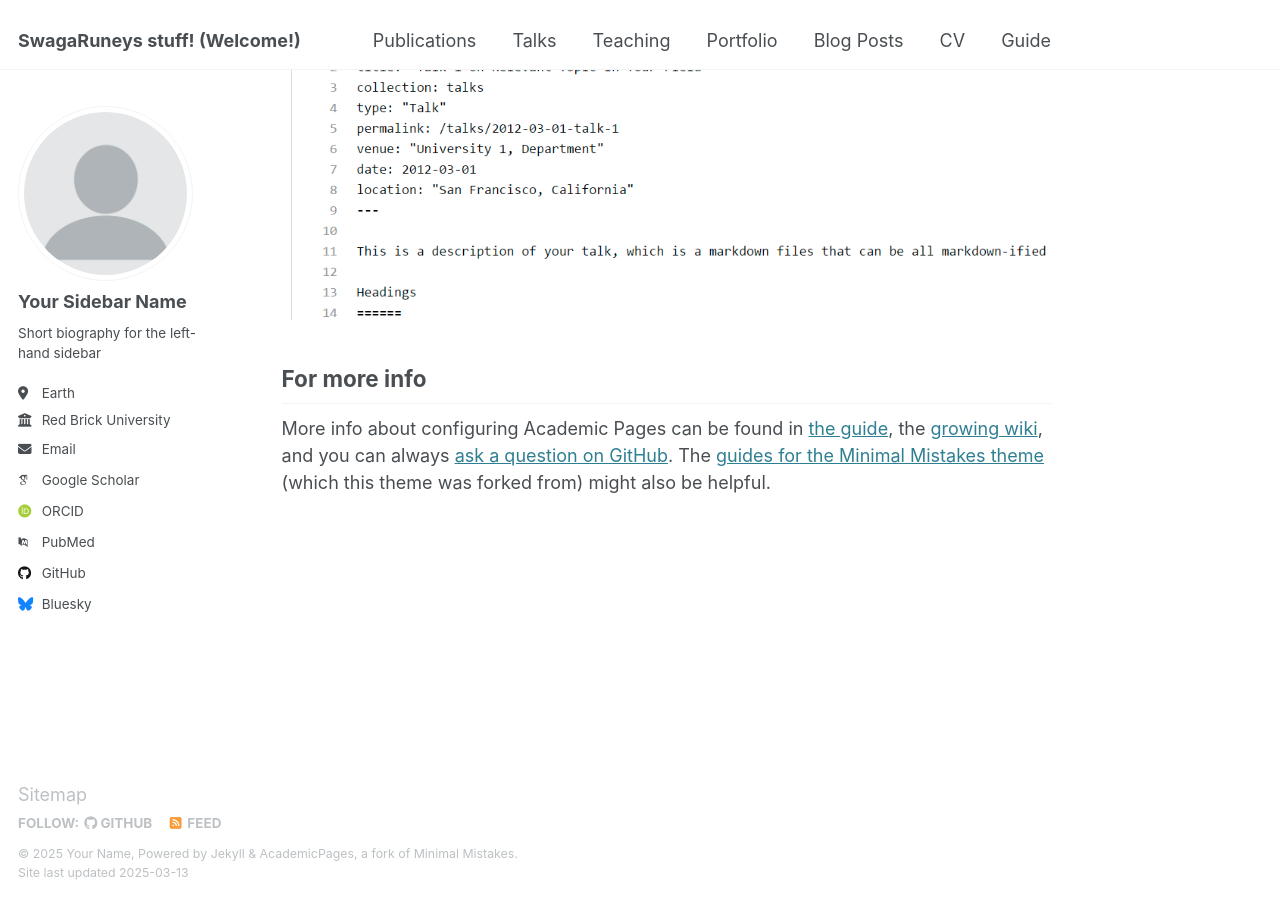
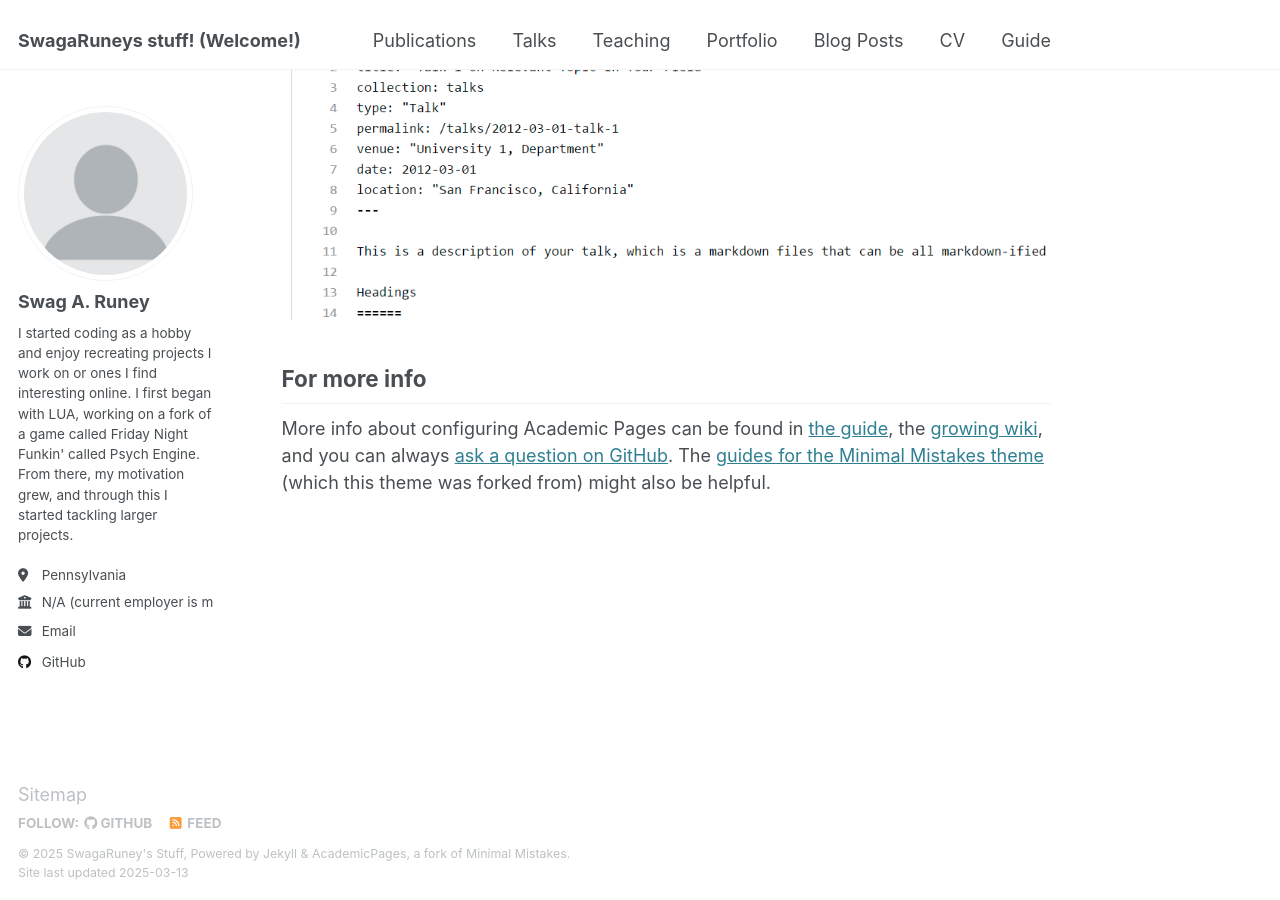
Before and after one commit to SwagaRuney/swagasstuff.github.io, a Jekyll site: the page built from _pages/about.md, in a window 1280 px wide and 900 px high, scrolled down 2642 px. Built offline with Jekyll 4.4.1, drawn with Linux system fonts in a browser that asks for light colours; some web fonts are replaced.

Commit message:
Update _config.yml

```diff
--- a/_config.yml
+++ b/_config.yml
@@ -11,11 +11,11 @@ locale                   : "en-US"
 site_theme               : "default"
 title                    : "SwagaRuneys stuff! (Welcome!)"
 title_separator          : "-"
-name                     : &name "Your Name"
-description              : &description "personal description"
-url                      : https://academicpages.github.io # the base hostname & protocol for your site e.g. "https://[your GitHub username].github.io"
+name                     : &name "SwagaRuney's Stuff"
+description              : &description "Just a website to show my work and projects!"
+url                      : https://academicpages.github.io # the base hostname & protocol for your site e.g. "https://swagaruney.github.io/swagasstuff.github.io/"
 baseurl                  : "" # the subpath of your site, e.g. "/blog"
-repository               : "academicpages/academicpages.github.io"
+repository               : "https://github.com/SwagaRuney/swagasstuff.github.io"
 
 # Site Author - The following control what appear as part of the author content on the side bar.
 #               If a field is blank the icon and link will not appear, otherwise it will be shown.
@@ -23,66 +23,66 @@ repository               : "academicpages/academicpages.github.io"
 author:
   # Biographic information
   avatar           : "profile.png"
-  name             : "Your Sidebar Name"
-  pronouns         : # example: "she/her"
-  bio              : "Short biography for the left-hand sidebar"
-  location         : "Earth"
-  employer         : "Red Brick University"
-  uri              : # URL
-  email            : "none@example.org"
+  name             : "Swag A. Runey"
+  pronouns         : # example: "He/Him"
+  bio              : "I started coding as a hobby and enjoy recreating projects I work on or ones I find interesting online. I first began with LUA, working on a fork of a game called Friday Night Funkin' called Psych Engine. From there, my motivation grew, and through this I started tackling larger projects. "
+  location         : "Pennsylvania"
+  employer         : "N/A (current employer is myself)"
+  uri              : # https://www.youtube.com/@SwagaRuney
+  email            : "swagaruney@gmail.com"
 
   # Academic websites
   arxiv            : # URL - Update with the correct link to your profile
-  googlescholar    : "https://scholar.google.com/citations?user=PS_CX0AAAAAJ"
+  #googlescholar    : "https://scholar.google.com/citations?user=PS_CX0AAAAAJ"
   impactstory      : # URL
-  orcid            : "http://orcid.org/yourorcidurl"
-  semantic         : # URL
-  pubmed           : "https://www.ncbi.nlm.nih.gov/pubmed/?term=john+snow"
-  researchgate     : # URL
-  scopus           : # URL
+  #orcid            : "http://orcid.org/yourorcidurl"
+  #semantic         : # URL
+  #pubmed           : "https://www.ncbi.nlm.nih.gov/pubmed/?term=john+snow"
+  #researchgate     : # URL
+  #scopus           : # URL
 
   # Repositories and software development
-  bitbucket        : # Username - Update with your username on the site
-  codepen          : # Username
-  dribbble         : # Username
-  github           : "academicpages"
-  kaggle           : # Username
-  stackoverflow    : # User number or user number and name (i.e., use "1" or "1/jeff-atwood")
+  #bitbucket        : # Username - Update with your username on the site
+  #codepen          : # Username
+  #dribbble         : # Username
+  github           : "SwagaRuney"
+  #kaggle           : # Username
+  #stackoverflow    : # User number or user number and name (i.e., use "1" or "1/jeff-atwood")
 
   # Social media
-  bluesky          : "bsky.app" # Replace this with you Bluesky username
-  facebook         : # Username
-  flickr           : # Username
-  foursquare       : # Username
-  goodreads        : # Username
-  google_plus      : # Username
-  keybase          : # Username
-  instagram        : # Username
-  lastfm           : # Username
-  linkedin         : # Username
-  mastodon         : # URL
-  medium           : # URL
-  pinterest        : # Username
-  soundcloud       : # Username
-  steam            : # Username
-  telegram         : # URL
-  tumblr           : # Username
-  twitter          : # Username for X / Twitter
-  vine             : # Username
-  weibo            : # Username
-  wikipedia        : # Username
-  xing             : # Username
-  youtube          : # Username
-  zhihu            : # Username
+  #bluesky          : "bsky.app" # Replace this with you Bluesky username
+  #facebook         : # Username
+  #flickr           : # Username
+  #foursquare       : # Username
+  #goodreads        : # Username
+  #google_plus      : # Username
+  #keybase          : # Username
+  #instagram        : # Username
+  #lastfm           : # Username
+  #linkedin         : # Username
+  #mastodon         : # URL
+  #medium           : # URL
+  #pinterest        : # Username
+  #soundcloud       : # Username
+  steam            : # Kermit_Aids
+  #telegram         : # URL
+  #tumblr           : # Username
+  twitter          : # SwagaRuney
+  #vine             : # Username
+  #weibo            : # Username
+  #wikipedia        : # Username
+  #xing             : # Username
+  youtube          : # @SwagaRuney (https://www.youtube.com/@SwagaRuney)
+  #zhihu            : # Username
 
 # Publication Category - The following the list of publication categories and their headings
-publication_category:
-  books:
-    title: 'Books'
-  manuscripts:
-    title: 'Journal Articles'
-  conferences:
-    title: 'Conference Papers'
+#publication_category:
+#  books:
+#    title: 'Books'
+#  manuscripts:
+#    title: 'Journal Articles'
+#  conferences:
+#    title: 'Conference Papers'
 
 # Site Settings
 teaser                   :  # filename of teaser fallback teaser image placed in /images/, .e.g. "500x300.png"
```
